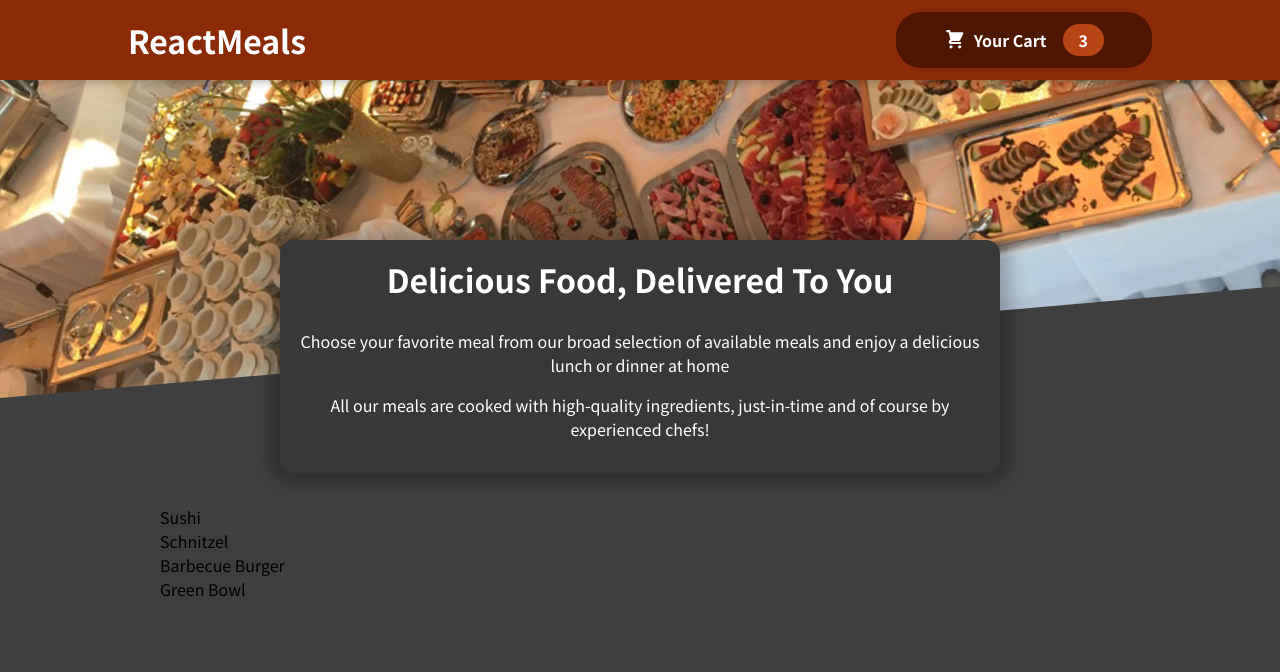
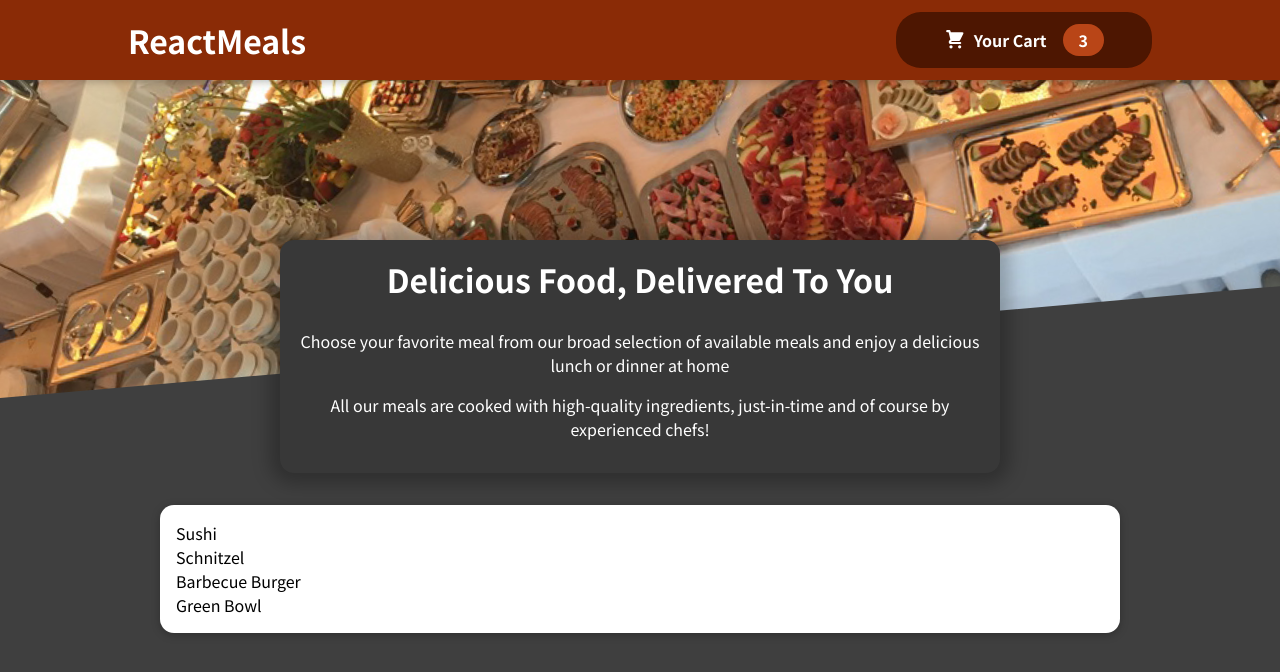
Before and after one commit to FrancoTr/meal-ordering-app, a React (Create React App) app: page / in a window 1280 px wide. Shown: the top 672 px of the page. Built offline with nearby package versions, Linux system fonts and the light colour scheme.

Commit message:
add Card component (wrapper)

```diff
--- a/src/components/Meals/AvailableMeals.js
+++ b/src/components/Meals/AvailableMeals.js
@@ -1,3 +1,4 @@
+import Card from "../UI/Card";
 import classes from "./AvailableMeals.module.css";
 
 const DUMMY_MEALS = [
@@ -31,7 +32,9 @@ const AvailableMeals = () => {
   const mealList = DUMMY_MEALS.map((meal) => <li>{meal.name}</li>);
   return (
     <section className={classes.meals}>
-      <ul>{mealList}</ul>
+      <Card>
+        <ul>{mealList}</ul>
+      </Card>
     </section>
   );
 };
--- /dev/null
+++ b/src/components/UI/Card.js
@@ -0,0 +1,8 @@
+import React from "react";
+import classes from "./Card.module.css";
+
+const Card = (props) => {
+  return <div className={classes.card}>{props.children}</div>;
+};
+
+export default Card;
--- /dev/null
+++ b/src/components/UI/Card.module.css
@@ -0,0 +1,6 @@
+.card {
+  padding: 1rem;
+  box-shadow: 0 2px 8px rgba(0, 0, 0, 0.25);
+  border-radius: 14px;
+  background-color: white;
+}
```
